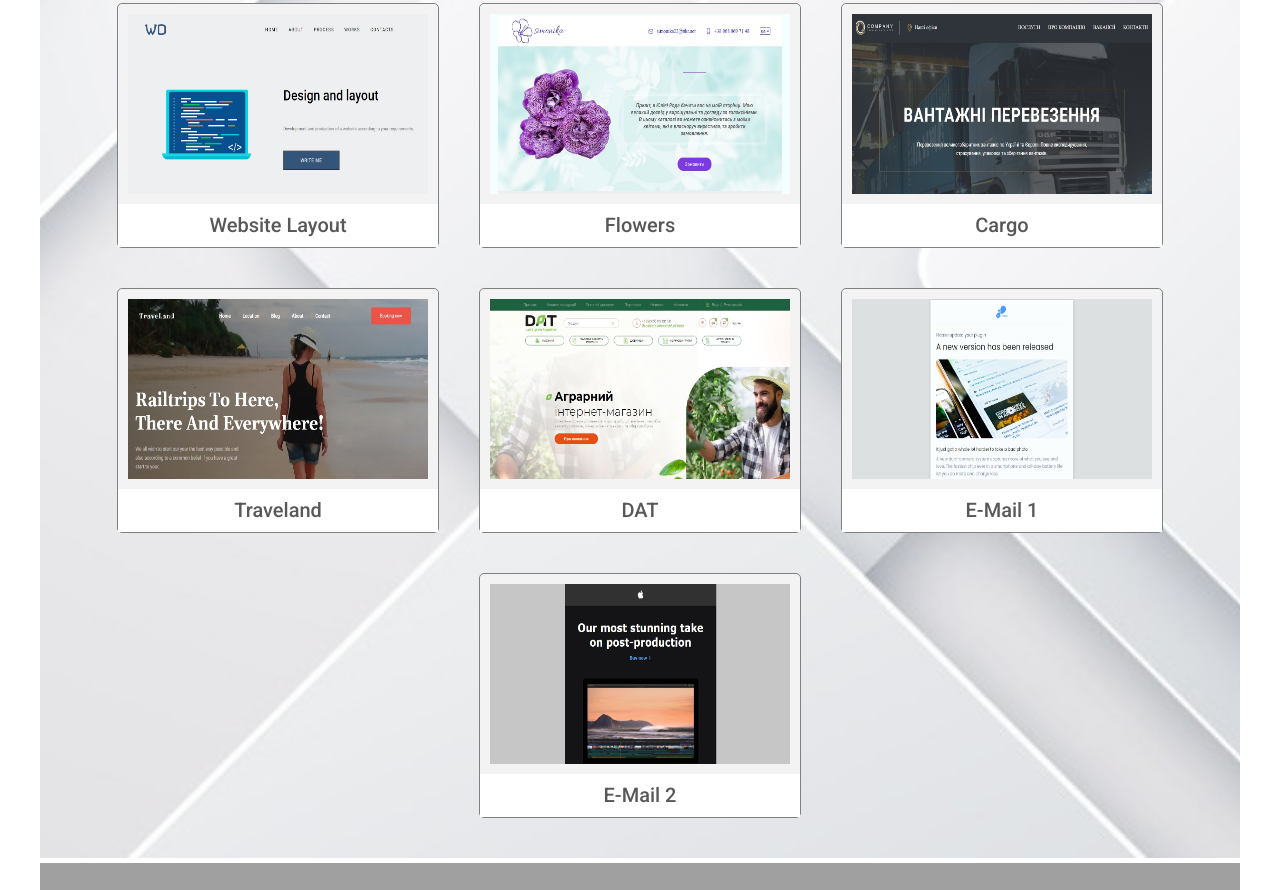
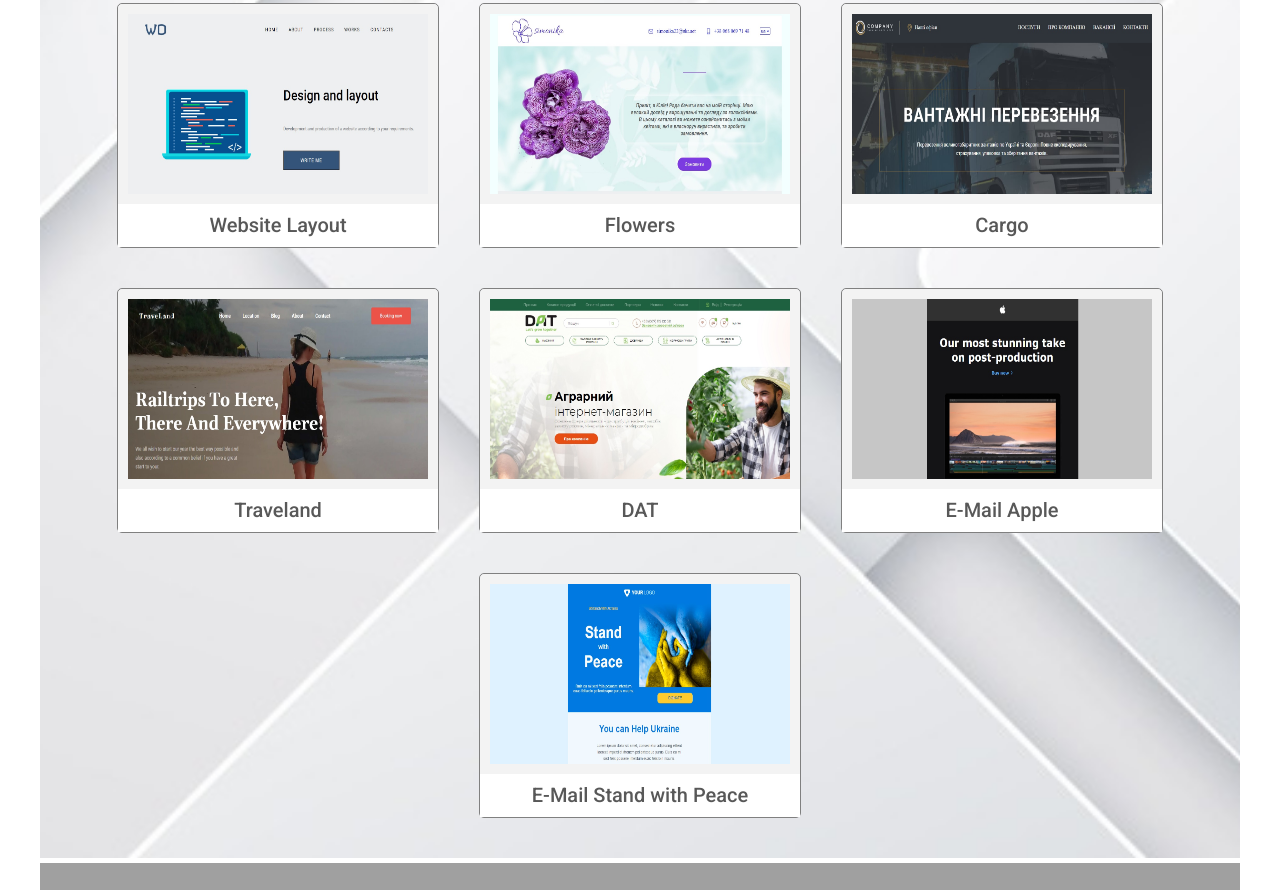
Before and after one commit to Banny-b/portfolio, a plain HTML site: page index.html in a window 1280 px wide. Shown: the part 1505-2395 px from the top of the page. Drawn offline with nearby package versions, Linux system fonts and the light colour scheme; a web font is replaced by a local one.

Commit message:
portfolio
Replacing an email with another one

```diff
--- a/index.html
+++ b/index.html
@@ -264,18 +264,6 @@
                     </a>
                 </li>
                 <li class="portfolio__item">
-                    <a class="portfolio__link link" href="https://banny-b.github.io/e-mail/" target="_blank">
-                        <div class="portfolio__img-overlay">
-                            <picture>
-                                <source srcset="" media="">
-                                <img class="portfolio__img" src="./img/portfolio/e-mail.jpg" alt="E-Mail">
-                            </picture>
-                            <p class="overlay">Adaptive letter for various mail services.</p>
-                        </div>
-                        <h3 class="potfolio__img-title">E-Mail 1</h3>
-                    </a>
-                </li>
-                <li class="portfolio__item">
                     <a class="portfolio__link link" href="https://banny-b.github.io/e-mail-mjml/" target="_blank">
                         <div class="portfolio__img-overlay">
                             <picture>
@@ -284,7 +272,19 @@
                             </picture>
                             <p class="overlay">Adaptive letter for various mail services. MJML framework was used.</p>
                         </div>
-                        <h3 class="potfolio__img-title">E-Mail 2</h3>
+                        <h3 class="potfolio__img-title">E-Mail Apple</h3>
+                    </a>
+                </li>
+                <li class="portfolio__item">
+                    <a class="portfolio__link link" href="https://banny-b.github.io/e-mail-ua-mjml/" target="_blank">
+                        <div class="portfolio__img-overlay">
+                            <picture>
+                                <source srcset="" media="">
+                                <img class="portfolio__img" src="./img/portfolio/e-mail-stand-with-uk.jpg" alt="E-Mail">
+                            </picture>
+                            <p class="overlay">Layout e-mail Stand with Peace, made using MJML. Adaptive for various mail services.</p>
+                        </div>
+                        <h3 class="potfolio__img-title">E-Mail Stand with Peace</h3>
                     </a>
                 </li>
                 <!-- <li class="portfolio__item">
```
Also changed, not shown: img/portfolio/e-mail-stand-with-uk.jpg (added).
